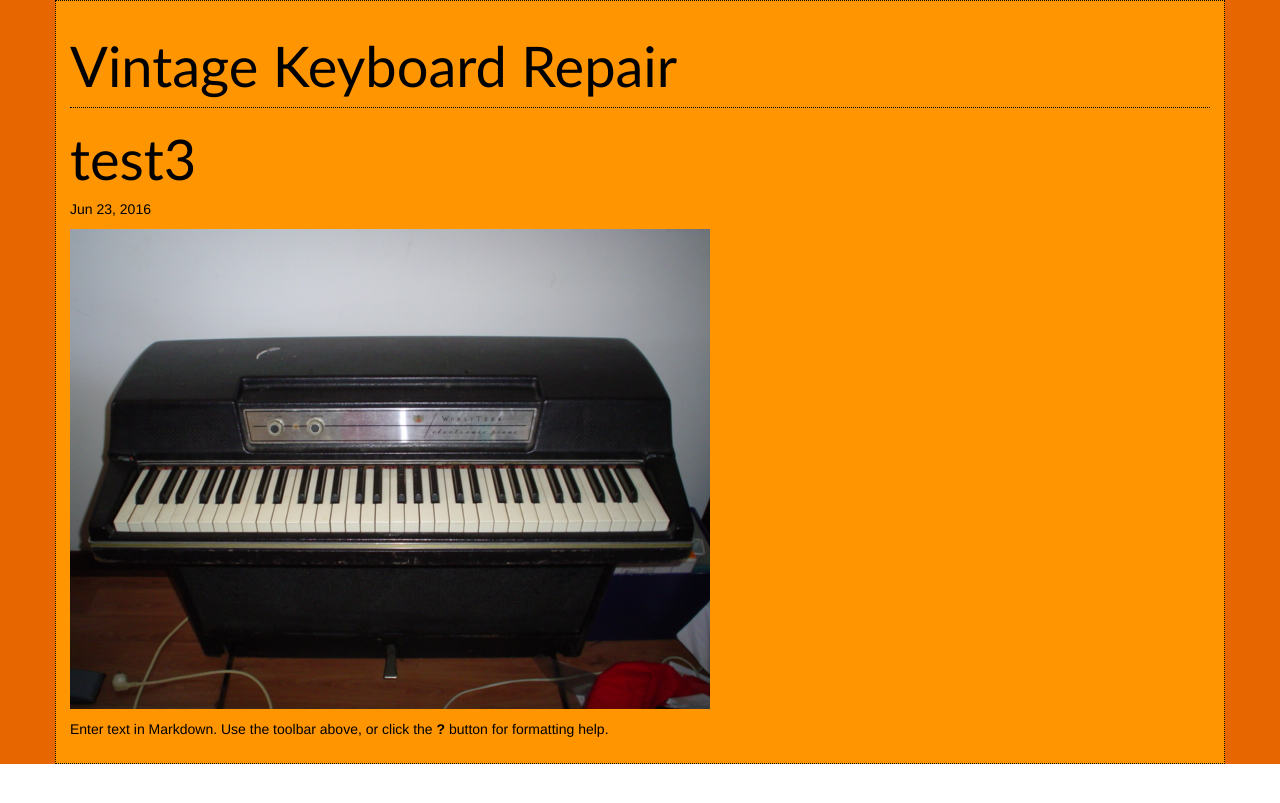
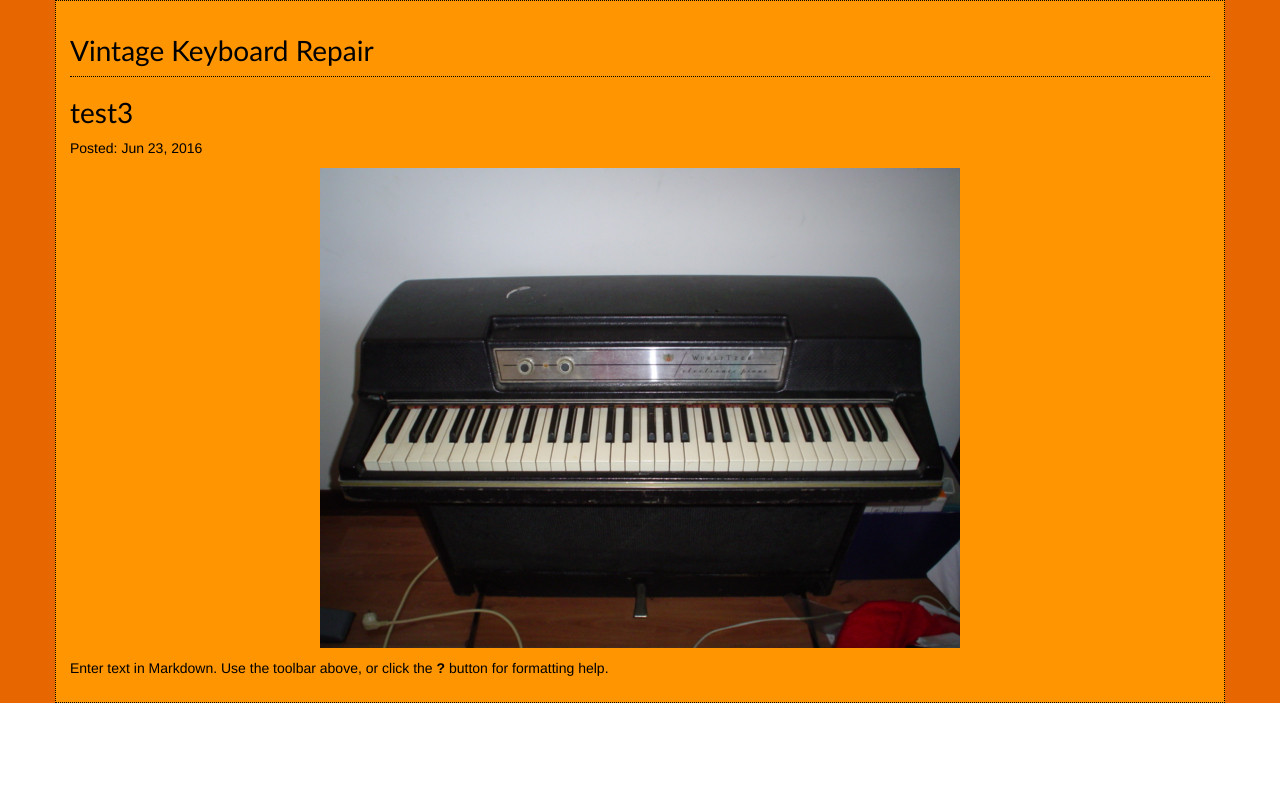
Before and after one commit to fogg4444/vintage_Keyboard_Repair_homeage, a Jekyll site: the page built from _posts/forsale/2016-06-23-test3.md, in a window 1280 px wide. Shown: the top 803 px of the page. Built offline with Jekyll 4.4.1, drawn with Linux system fonts in a browser that asks for light colours.

Commit message:
(feat) images on forsale posts

```diff
--- a/_config.yml
+++ b/_config.yml
@@ -11,10 +11,8 @@ email: your-email@domain.com
 description: > # this means to ignore newlines until "baseurl:"
   Vintage Keyboard Repair
 baseurl: "/mattCunitzGithubPages" # the subpath of your site, e.g. /blog
-# url: "http://localhost:4000" # the base hostname & protocol for your site
-url: "https://fogg4444.github.io" # the base hostname & protocol for your site
-twitter_username: jekyllrb
-github_username:  jekyll
+url: "http://localhost:4000" # the base hostname & protocol for your site
+# url: "https://fogg4444.github.io" # the base hostname & protocol for your site
 
 # Build settings
 markdown: kramdown
--- a/_layouts/forsale.html
+++ b/_layouts/forsale.html
@@ -11,6 +11,7 @@ layout: default
   <header class="post-header">
     <h1 class="post-title" itemprop="name headline">{{ page.title }}</h1>
     <p class="post-meta">
+      Posted:
       <time datetime="{{ page.date | date_to_xmlschema }}" itemprop="datePublished">
         {{ page.date | date: "%b %-d, %Y" }}
       </time>
--- /dev/null
+++ b/_sass/_forsale.scss
@@ -0,0 +1,12 @@
+/**
+ * Images
+ */
+img {
+  max-width: 100%;
+  display: block;
+  margin: 0 auto;
+}
+
+h1 {
+  font-size: 2em;
+}
--- a/css/main.scss
+++ b/css/main.scss
@@ -25,7 +25,6 @@ $container-color: #FF9500;
 // $grey-color-dark:  darken($grey-color, 25%);
 
 
-// Import partials from `sass_dir` (defaults to `_sass`)
 
 
 * {
@@ -211,3 +210,6 @@ ul {
 .mainList li:before {
  content: "\0BB \020";
 }
+
+// Import partials from `sass_dir` (defaults to `_sass`)
+@import "forsale";
```
